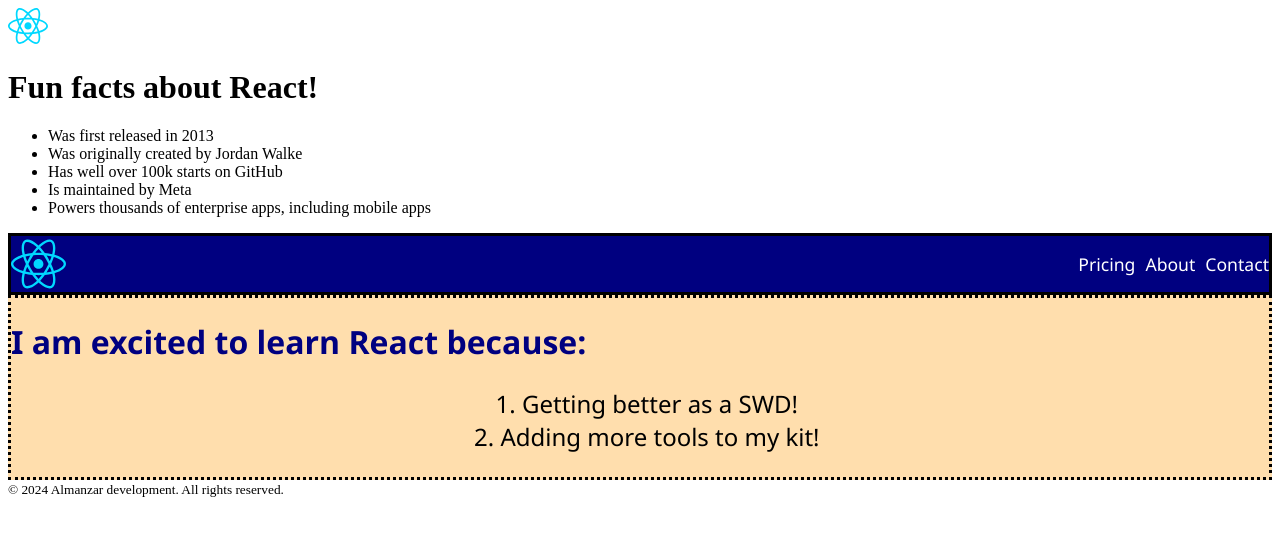
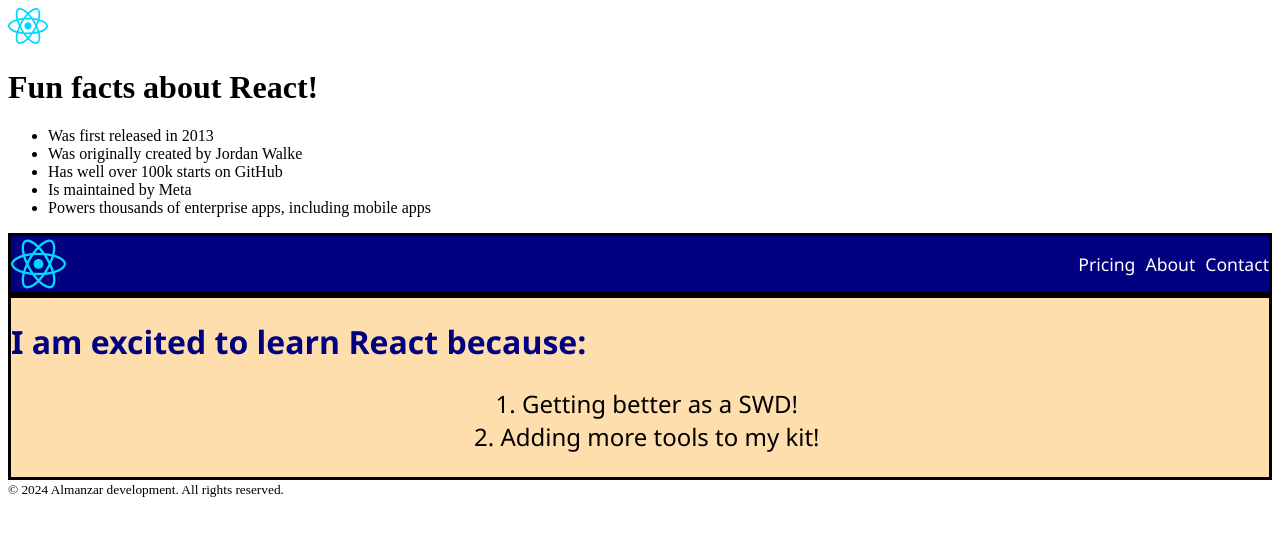
Before and after one commit to JAlazer/ReactLearn, a React (Vite) app in the folder project1/: page / in a window 1280 px wide. Shown: the top 536 px of the page. Built offline with nearby package versions, Linux system fonts and the light colour scheme.

Commit message:
Challenege: move the Header component into its own file!

```diff
--- /dev/null
+++ b/project1/src/Header.jsx
@@ -0,0 +1,16 @@
+import reactLogo from './assets/react.svg'
+
+export default function Header() {
+    return (
+        <header className="react-head">
+            <img className="react-logo" src={reactLogo} alt="React Logo" />
+            <nav>
+                <ul className="nav-list">
+                    <li className="nav-list-item">Pricing</li>
+                    <li className="nav-list-item">About</li>
+                    <li className="nav-list-item">Contact</li>
+                </ul>
+            </nav>
+        </header>
+    )
+}
--- a/project1/src/ReactFactStyle.css
+++ b/project1/src/ReactFactStyle.css
@@ -22,7 +22,7 @@
 }
 
 .content {
-    border-style: dotted;
+    border-style: solid;
     background-color: navajowhite;
 }
 
--- a/project1/src/ReactFacts.jsx
+++ b/project1/src/ReactFacts.jsx
@@ -14,6 +14,9 @@ import reactLogo from './assets/react.svg'
 
 // now to add styling!
 import "./ReactFactStyle.css"
+
+// adding components!
+import Header from "./Header"
 
 const root = createRoot(document.getElementById("root"))
 
@@ -33,35 +36,7 @@ root.render(
     </main>
 )
 
-// new challenge
 
-/**
- * Create a custom "Page" component
- *
- * It should return an ordered list with the reasons why you're
- * excited to be learning react :)
- *
- * Render the Page component.
- *
- * Part 2:
- *
- * Add a <header> element with an <img /> with the React logo
- * Add an <h1> elelment with some text describing the page
- *      place it above the the ol
- * add a <footer> after the ol that has rights reserved
- *
- * Mini challenge:
- *
- * Move the header element from the Page component into
- * its own component called "Header"
- *
- * Then render an instance of the Header component inside
- * the Page component where the 'header' used to be
- *
- * Continuation challenge:
- *
- * create main and footer components!
- */
 
 function Page() {
     return (
@@ -101,20 +76,7 @@ function Page() {
  * Now to practice styling!
  */
 
-function Header() {
-    return (
-        <header className="react-head">
-            <img className="react-logo" src={reactLogo} alt="React Logo" />
-            <nav>
-                <ul className="nav-list">
-                    <li className="nav-list-item">Pricing</li>
-                    <li className="nav-list-item">About</li>
-                    <li className="nav-list-item">Contact</li>
-                </ul>
-            </nav>
-        </header>
-    )
-}
+
 
 function MainContent() {
     return (
```
